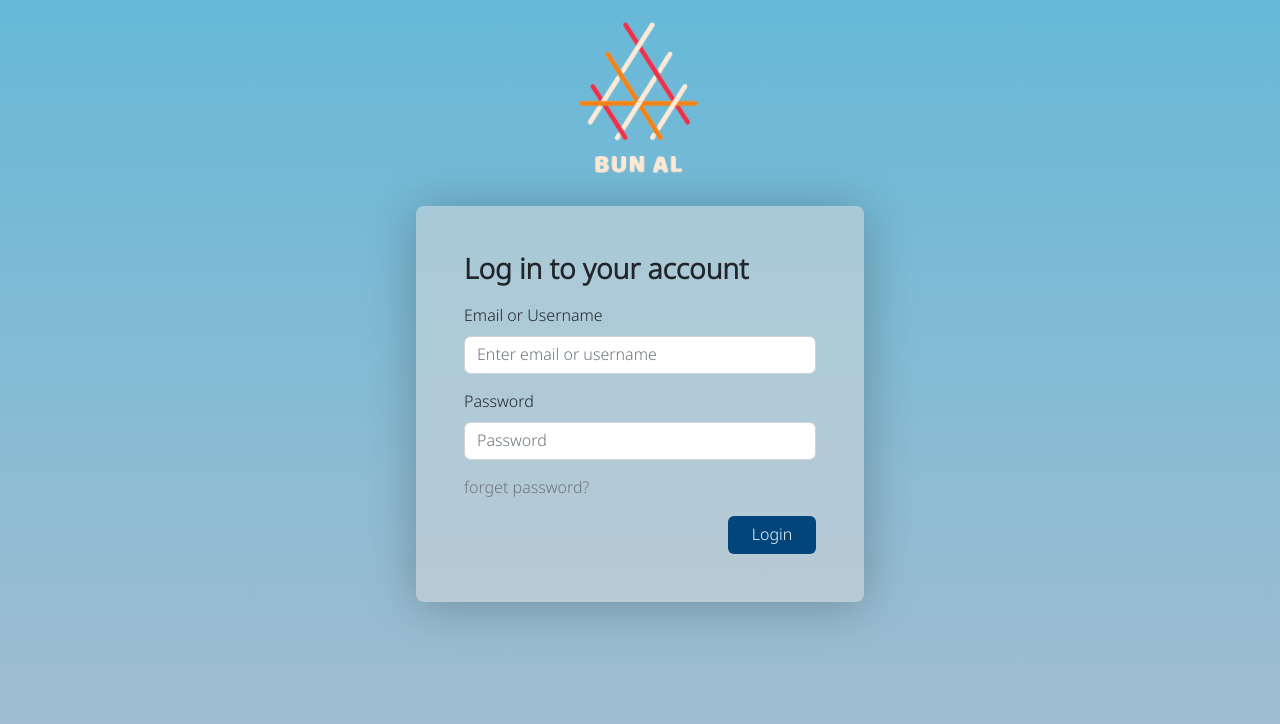
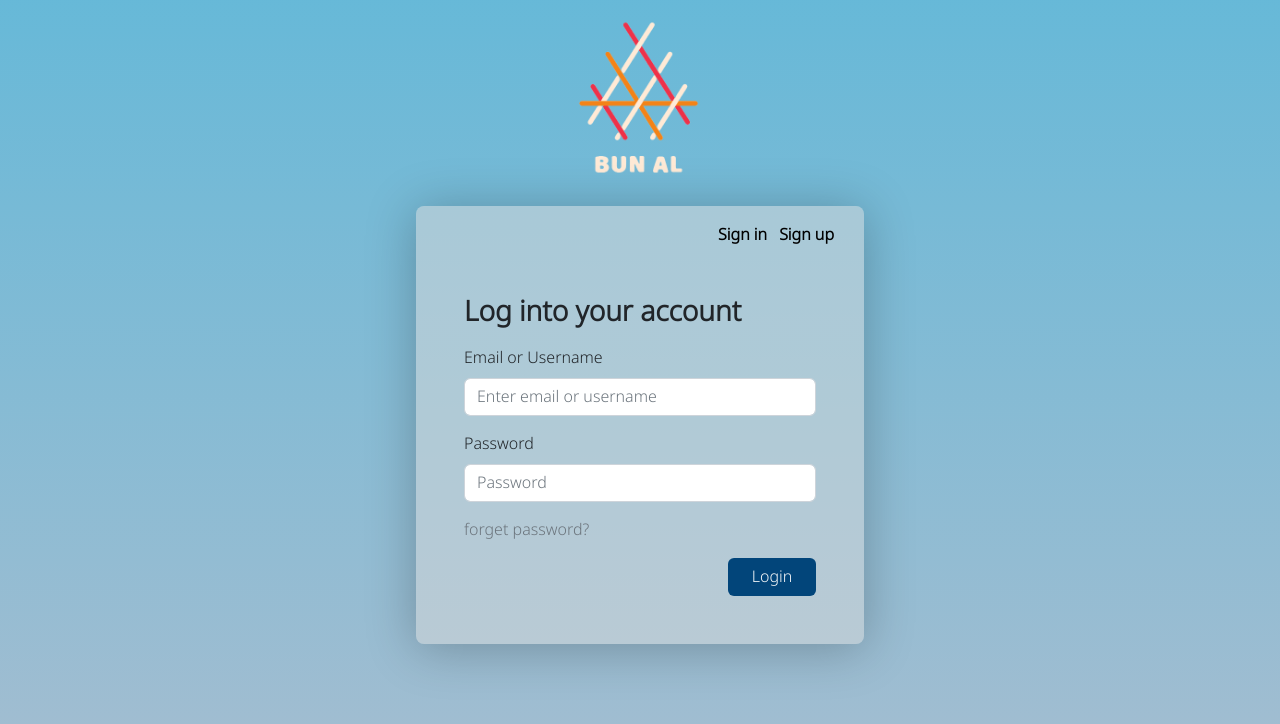
Before and after one commit to B-MNSN/dii-front-end-project, a React (Create React App) app: page / in a window 1280 px wide. Shown: the top 724 px of the page. Built offline with nearby package versions, Linux system fonts and the light colour scheme.

Commit message:
add button signin and signup

```diff
--- a/src/components/Login.jsx
+++ b/src/components/Login.jsx
@@ -7,13 +7,16 @@ function Login() {
     <>
         <img src={logo} alt='logo' className='logo mt-3'/>
         <div className='login-bg mt-3 rounded-3'>
+            <div className='d-flex justify-content-end mt-3 me-4'>
+                <button className='tab-signin fw-bolder'>Sign in</button>
+                <button className='tab-signup fw-bolder'>Sign up</button>
+            </div>
             <Form className='m-5'>
-            <h1 className='fs-3 mb-3 fw-bolder'>Log in to your account</h1>
+            <h1 className='fs-3 mb-3 fw-bolder'>Log into your account</h1>
                 <Form.Group className="mb-3" controlId="formBasicEmail">
                     <Form.Label>Email or Username</Form.Label>
                     <Form.Control type="email" placeholder="Enter email or username" />
                 </Form.Group>
-
                 <Form.Group className="mb-3" controlId="formBasicPassword">
                     <Form.Label>Password</Form.Label>
                     <Form.Control type="password" placeholder="Password" />
```
